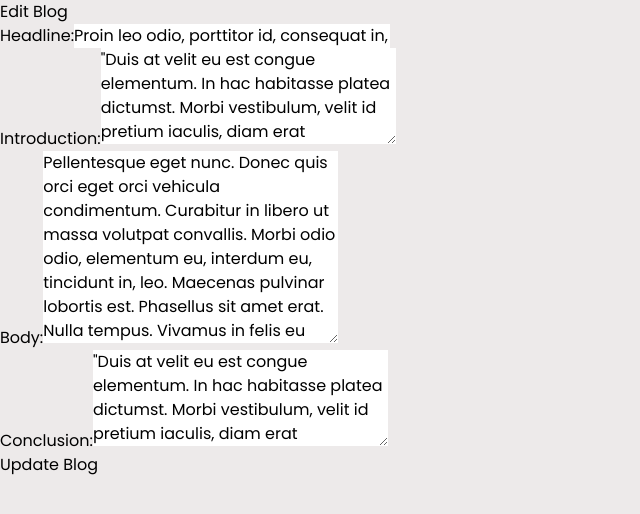
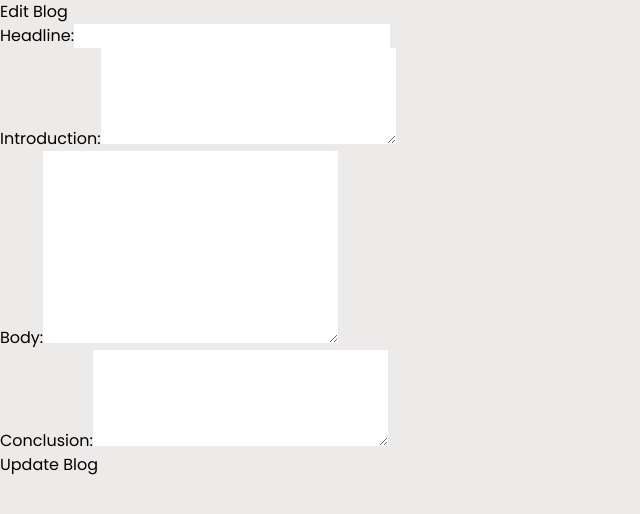
Before and after one commit to SusheelThapa/blog, a React app in the folder blog/: page /editblog/10 in a window 1280 px wide. Shown: the top 514 px of the page, without its empty margins (0-640 px from the left). Built offline with nearby package versions, Linux system fonts and the light colour scheme; no server answers; the HTML template or start-up script is replaced by a standard one.

Commit message:
Integrated Edit Blog feature

```diff
--- a/blog/src/pages/AddBlog.tsx
+++ b/blog/src/pages/AddBlog.tsx
@@ -28,10 +28,7 @@ const AddBlog = () => {
     // Perform API call or other actions with the new blog data
     const addBlog = async () => {
       try {
-        await axios.post(
-          `http://localhost:8000/api/blogs?${queryNewBlog}`,
-          newBlog
-        );
+        await axios.post(`http://localhost:8000/api/blogs?${queryNewBlog}`);
       } catch (error) {
         console.log("Error occurred while adding blogs:", error);
       }
--- a/blog/src/pages/EditBlog.tsx
+++ b/blog/src/pages/EditBlog.tsx
@@ -1,37 +1,24 @@
 import { useState, useEffect } from "react";
 import Layout from "../layout/Layout";
 import { useParams } from "react-router-dom";
+import querystring from "querystring";
+import axios from "axios";
 
 const EditBlog = () => {
   const { id } = useParams();
 
-  // State variables to hold form data
   const [headline, setHeadline] = useState("");
   const [introduction, setIntroduction] = useState("");
   const [body, setBody] = useState("");
   const [conclusion, setConclusion] = useState("");
 
-  const blogData = {
-    headline:
-      "Proin leo odio, porttitor id, consequat in, consequat ut, nulla.",
-    body: "Pellentesque eget nunc. Donec quis orci eget orci vehicula condimentum. Curabitur in libero ut massa volutpat convallis. Morbi odio odio, elementum eu, interdum eu, tincidunt in, leo. Maecenas pulvinar lobortis est. Phasellus sit amet erat. Nulla tempus. Vivamus in felis eu sapien cursus vestibulum. Proin eu mi. Nulla ac enim. In tempor, turpis nec euismod scelerisque, quam turpis adipiscing lorem, vitae mattis nibh ligula nec sem. Duis aliquam convallis nunc.",
-    date: "2024-04-29T02:01:54.742082",
-    id: 2,
-    introduction:
-      '"Duis at velit eu est congue elementum. In hac habitasse platea dictumst. Morbi vestibulum, velit id pretium iaculis, diam erat fermentum justo, nec condimentum neque sapien placerat ante. Nulla justo. Aliquam quis turpis eget elit sodales scelerisque.',
-    conclusion:
-      '"Duis at velit eu est congue elementum. In hac habitasse platea dictumst. Morbi vestibulum, velit id pretium iaculis, diam erat fermentum justo, nec condimentum neque sapien placerat ante. Nulla justo. Aliquam quis turpis eget elit sodales scelerisque.',
-    author_id: 3,
-  };
-
-  // Effect to fetch existing blog data when the component mounts
   useEffect(() => {
-    // Mock API call to fetch blog data based on the blogId
     const fetchBlogData = async () => {
       try {
-        // Replace this with actual API call
-
-        // Set form data with the fetched blog data
+        const response = await axios.get(
+          "http://localhost:8000/api/blogs/" + id
+        );
+        const blogData = response.data;
         setHeadline(blogData.headline);
         setIntroduction(blogData.introduction);
         setBody(blogData.body);
@@ -56,14 +43,27 @@ const EditBlog = () => {
       conclusion,
     };
 
-    // Perform API call or other actions to update the blog data
-    console.log("Updated Blog Data:", updatedBlog);
+    const updateBlog = async () => {
+      try {
+        await axios.put(
+          `http://localhost:8000/api/blogs/${id}?${querystring.stringify(
+            updatedBlog
+          )}`
+        );
+      } catch (error) {
+        console.log("Error while updating the blog post:", error);
+      }
+    };
+
+    updateBlog();
 
     // Reset form fields after submission
     setHeadline("");
     setIntroduction("");
     setBody("");
     setConclusion("");
+
+    window.location = "http://localhost:5173";
   };
 
   return (
```
